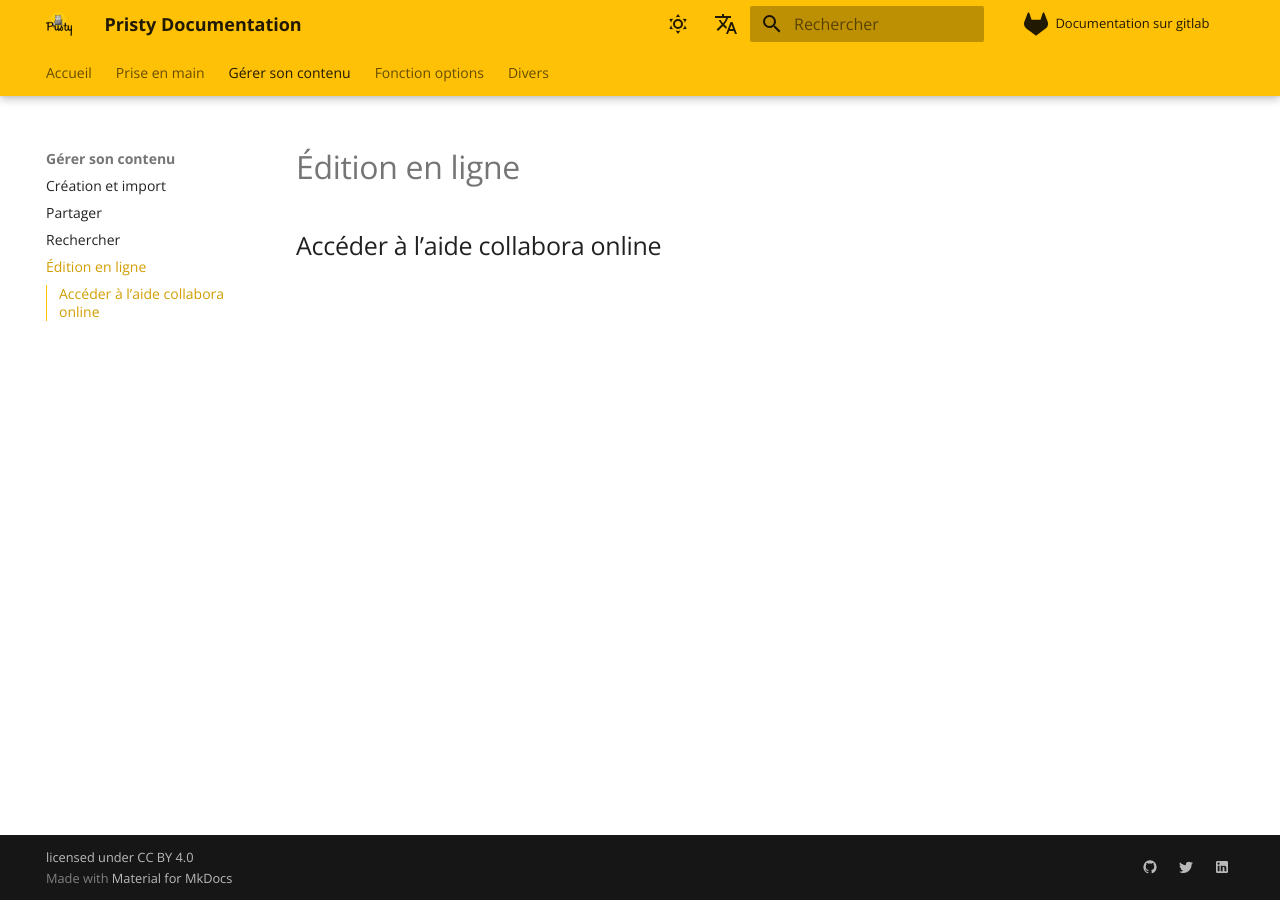
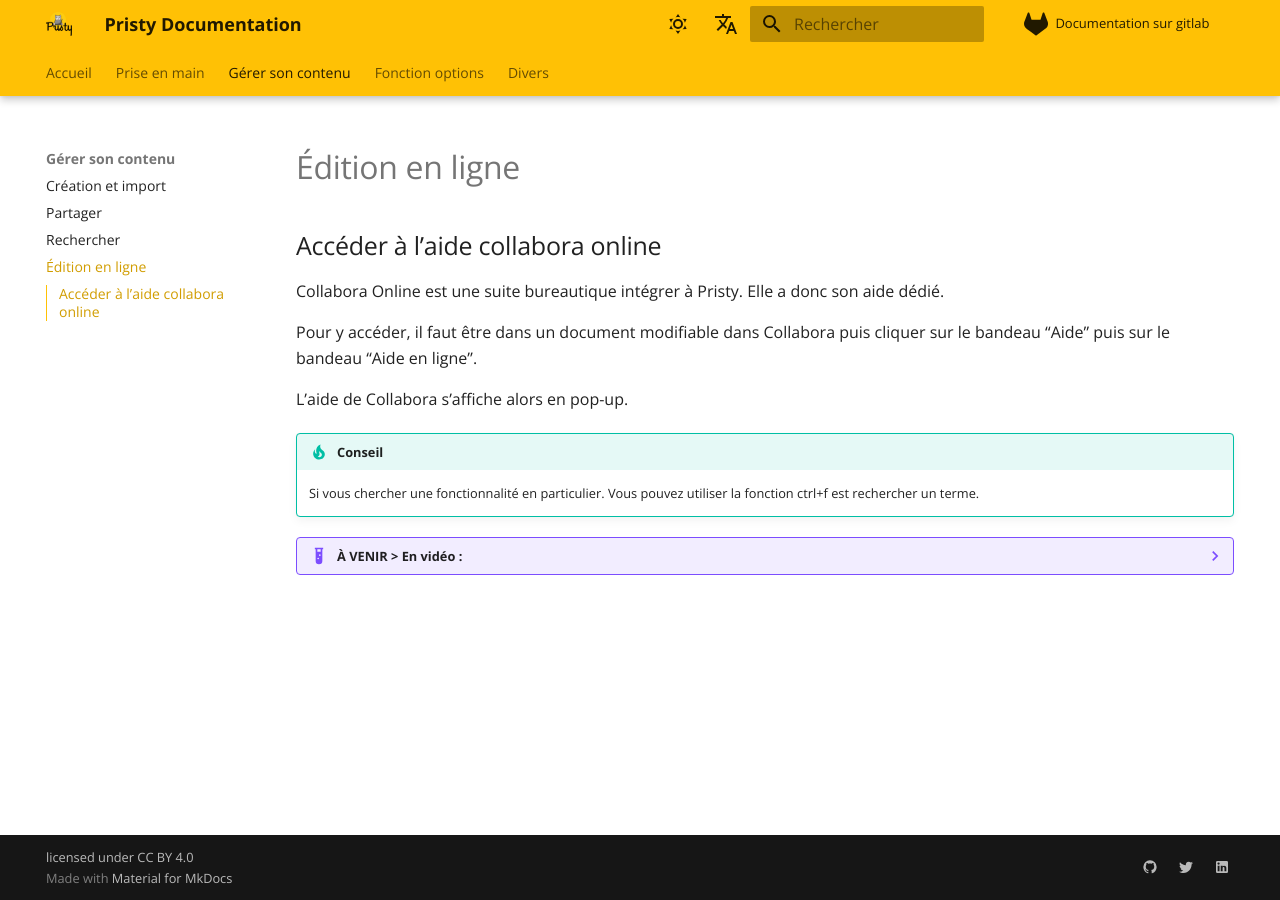
Before and after one commit to jecicorp/pristy-documentation, an MkDocs documentation site: the page built from docs/edition-en-ligne.md, in a window 1280 px wide. Built offline with MkDocs 1.6.1 and Material for MkDocs 9.7.7, drawn with Linux system fonts in a browser that asks for light colours; comment, search, counter and statistics services are not loaded.

```diff
--- a/docs/edition-en-ligne.md
+++ b/docs/edition-en-ligne.md
@@ -4,3 +4,24 @@ description:
 ---
 # Édition en ligne
 ## Accéder à l'aide collabora online
+
+Collabora Online est une suite bureautique intégrer à Pristy.
+Elle a donc son aide dédié.
+
+Pour y accéder, il faut être dans un document modifiable dans Collabora puis cliquer sur le bandeau "Aide" puis sur le bandeau "Aide en ligne".
+
+L'aide de Collabora s'affiche alors en pop-up.
+
+!!! tip "Conseil"
+      Si vous chercher une fonctionnalité en particulier. Vous pouvez utiliser la fonction ctrl+f est rechercher un terme.
+
+??? example "À VENIR > En vidéo : "
+    Contenu à venir
+  <!---
+      <figure> <video width="100%" controls>
+        <source src="https://jeci.pristy.net/alfresco/api/-default-/public/alfresco/versions/1/shared-links/ID/content?attachment=false" type="video/webm">
+      Votre navigateur ne supporte pas le tag vidéo.
+      </video>
+      <figcaption></figcaption>
+      </figure>
+-->
```
Also changed, not shown: docs/index.md (+1 -0 lines), docs/rechercher.md (+6 -1 lines).
